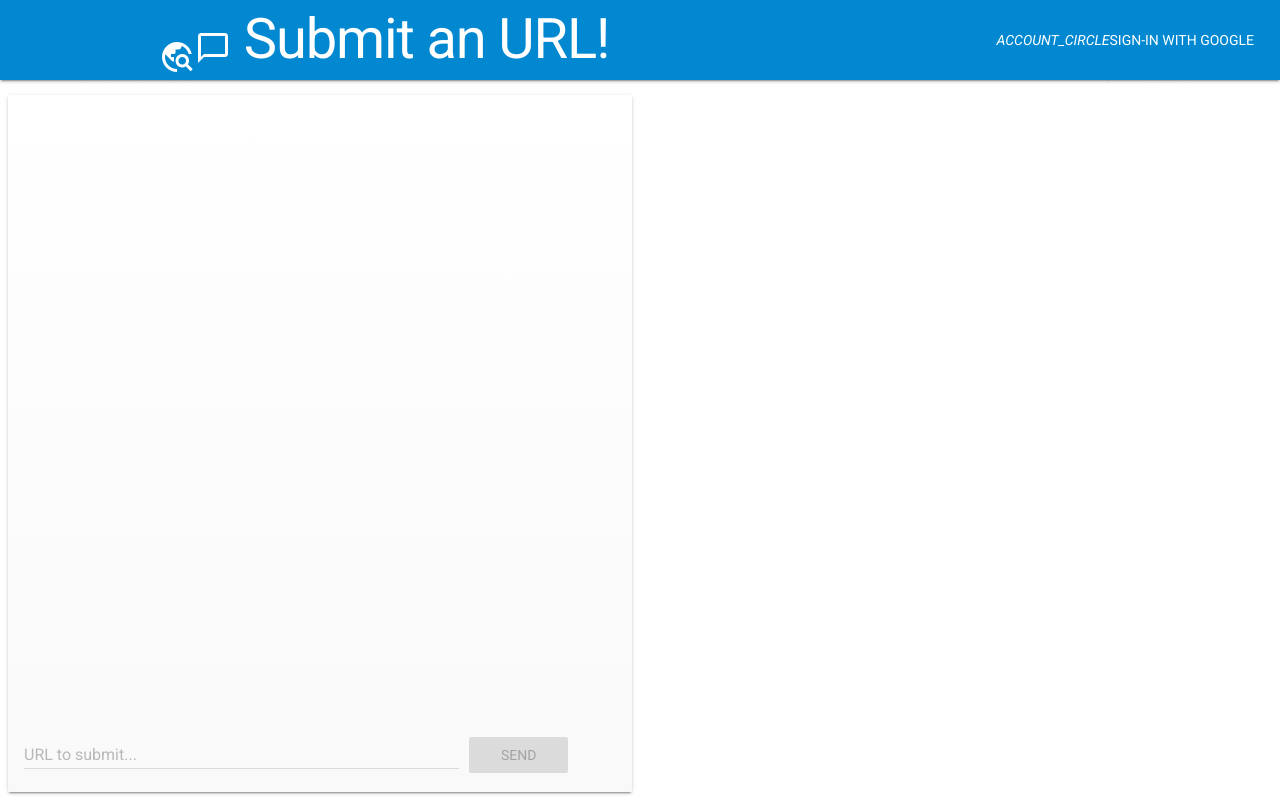
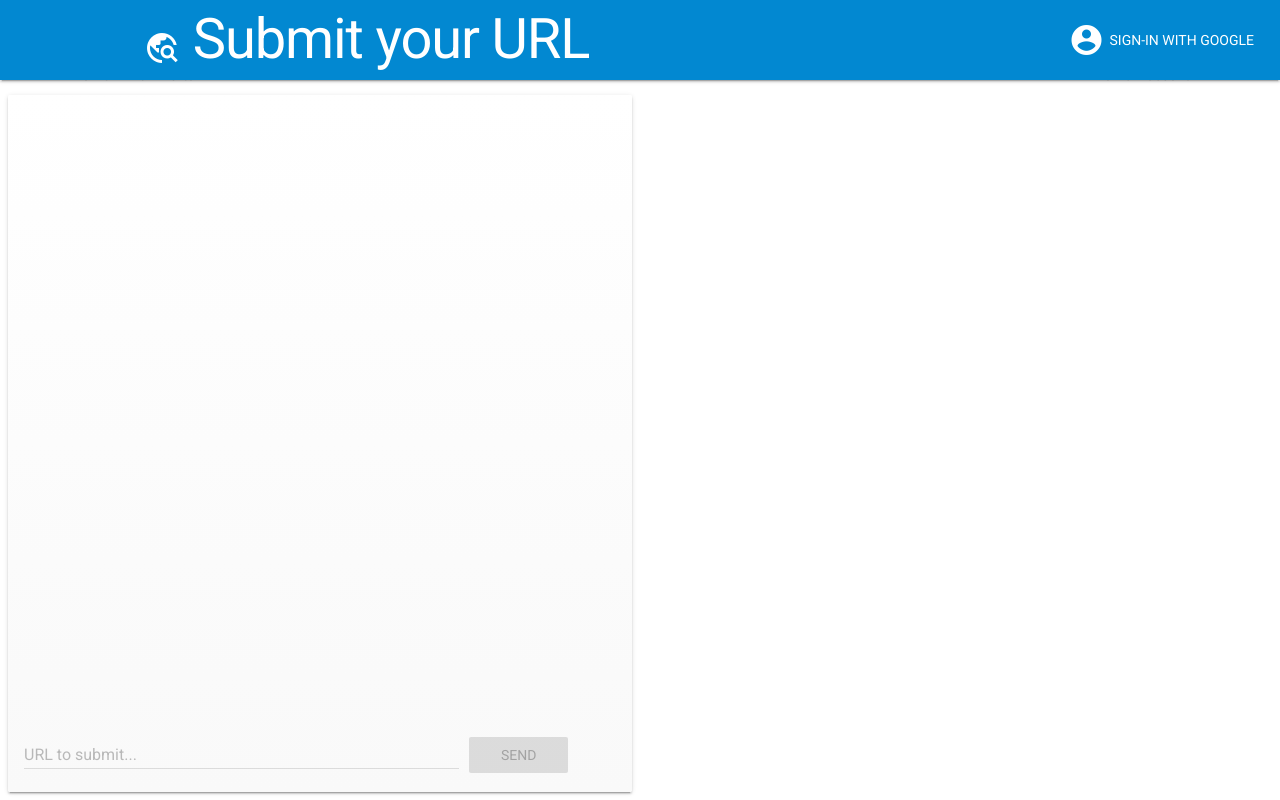
Before and after one commit to dobb1n/web-isolation, a plain HTML site: page public/index.html in a window 1280 px wide. Drawn offline with nearby package versions, Linux system fonts and the light colour scheme; some packages are replaced by stand-ins of ours; no server answers.

Commit message:
icons update

```diff
--- a/public/index.html
+++ b/public/index.html
@@ -21,10 +21,8 @@
       <header class="mdl-layout__header mdl-color-text--white mdl-color--light-blue-700">
         <div class="mdl-cell mdl-cell--12-col mdl-cell--12-col-tablet mdl-grid">
           <div class="mdl-layout__header-row mdl-cell mdl-cell--12-col mdl-cell--12-col-tablet mdl-cell--12-col-desktop">
-            <span class="material-icons">
-              travel_explore
-              </span>
-            <h1><i class="material-icons">chat_bubble_outline</i> Submit an URL!</h1>
+
+            <h1><i class="material-icons">travel_explore</i> Submit your URL</h1>
           </div>
           <div id="user-container">
             <div hidden id="user-pic"></div>
@@ -33,7 +31,7 @@
               Sign-out
             </button>
             <button hidden id="sign-in" class="mdl-button mdl-js-button mdl-js-ripple-effect mdl-color-text--white">
-              <i class="material-symbols-outlined">account_circle</i>Sign-in with Google
+              <i class="material-icons">account_circle</i>Sign-in with Google
             </button>
           </div>
         </div>
```
